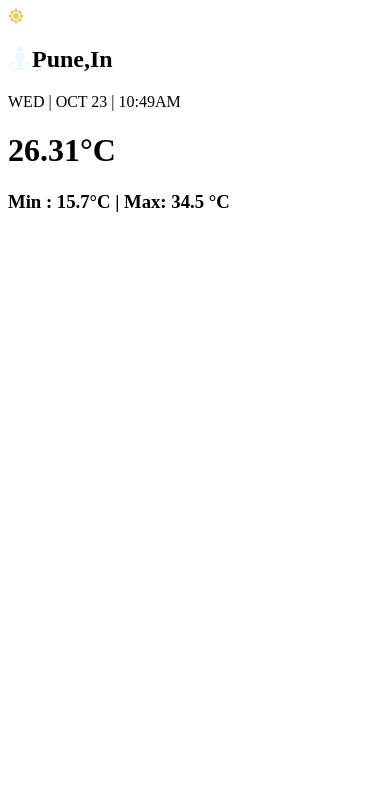
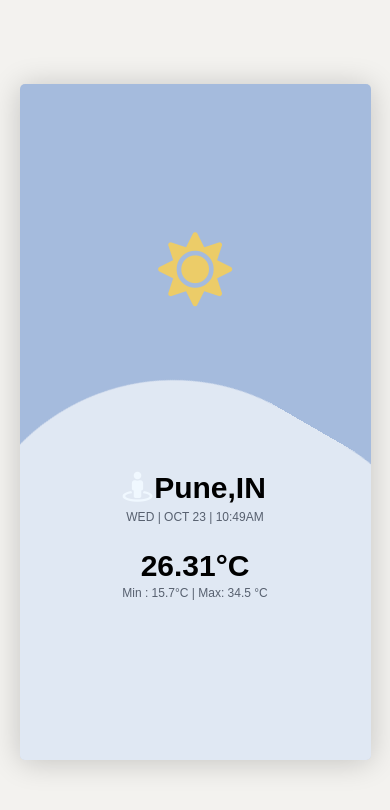
Before and after one commit to dipakpandey107/Weather-App, a plain HTML site: page home.html in a window 390 px wide. Drawn offline with Linux system fonts and the light colour scheme.

Commit message:
add css design

```diff
--- /dev/null
+++ b/home.css
@@ -0,0 +1,192 @@
+* {
+    padding: 0;
+    margin: 0;
+    /* font-family: "Jost", sans-serif; */
+    font-family: "Quicksand", sans-serif;
+  }
+
+  body {
+    background: #f3f2ef;
+    display: flex;
+    justify-content: center;
+    align-items: center;
+    flex-wrap: wrap;
+    height: 100vh;
+    width: 100vw;
+  }
+
+  html,
+  body {
+    font-size: 62.5%;
+    height: 100%;
+  }
+
+  html {
+    background: #eee;
+  }
+
+  .box {
+    width: 20vw;
+    height: 60vh;
+    border-radius: 0.5rem;
+    box-shadow: 0 0.2rem 3rem rgba(0, 0, 0, 0.2);
+    background: #a5bbdd;
+    position: relative;
+    overflow: hidden;
+    transform: translate3d(0, 0, 0);
+    min-width: 20rem;
+    min-height: 35rem;
+  }
+
+  .wave {
+    opacity: 0.3;
+    position: absolute;
+    top: 120%;
+    left: 50%;
+    background: white;
+    width: 50rem;
+    height: 50rem;
+    margin-left: -25rem;
+    margin-top: -25rem;
+    transform-origin: 50% 48%;
+    border-radius: 43%;
+    animation: drift 3000ms infinite linear;
+    z-index: 1;
+  }
+
+  .wave.-three {
+    animation: drift 5000ms infinite linear;
+    z-index: 2 !important;
+    opacity: 0.2;
+  }
+
+  .wave.-two {
+    animation: drift 7000ms infinite linear;
+    opacity: 0.1;
+    z-index: 3 !important;
+  }
+
+  .box:after {
+    content: "";
+    display: block;
+    left: 0;
+    top: 0;
+    width: 100%;
+    height: 100%;
+    z-index: 11;
+    transform: translate3d(0, 0, 0);
+  }
+
+  @keyframes drift {
+    from {
+      transform: rotate(0deg);
+    }
+    from {
+      transform: rotate(360deg);
+    }
+  }
+  .info {
+    position: absolute;
+    bottom: 0;
+    width: 100%;
+    height: 45%;
+    z-index: 4;
+  }
+
+  .location {
+    margin-top: 1.5rem;
+    text-align: center;
+    font-weight: 800;
+    font-size: 3rem;
+  }
+
+  .fa-street-view {
+    animation: rotates 3s linear infinite alternate;
+  }
+
+  @keyframes rotates {
+    from {
+      transform: translateX(-0.5rem);
+    }
+    to {
+      transform: translateX(0.5rem);
+    }
+  }
+
+  #date {
+    text-align: center;
+    margin-top: 0.5rem;
+    color: #57606f;
+    font-size: 1.2rem;
+    font-weight: 300;
+    text-transform: uppercase;
+  }
+
+  .temp {
+    margin-top: 2.5rem;
+    text-align: center;
+    font-size: 3rem;
+  }
+
+  .tempmin_max {
+    text-align: center;
+    margin-top: 0.3rem;
+    font-weight: 300;
+    font-size: 1.2rem;
+    color: #57606f;
+  }
+
+  #weathercon {
+    height: 55%;
+    display: flex;
+    justify-content: center;
+    align-items: center;
+    font-size: 3em;
+  }
+
+  #weathercon .fas {
+    font-size: 6rem;
+    animation: fas-anime 3s linear infinite alternate;
+  }
+
+  @keyframes fas-anime {
+    from {
+      transform: scale(1.1);
+    }
+    to {
+      transform: scale(1.5);
+    }
+  }
+
+  @media (max-width: 600px) {
+    .box {
+      width: 90vw;
+      height: 80vh;
+    }
+
+    .wave {
+      top: 85%;
+    }
+
+    #weathercon {
+      font-size: 5em;
+    }
+
+    .info {
+      font-size: 1.5rem;
+    }
+  }
+  @media (max-height: 500px) {
+    .box {
+      height: 80vh;
+    }
+
+    .wave {
+      top: 115%;
+    }
+  }
+  body > span {
+    width: 100vw;
+    text-align: center;
+    color: grey;
+  }
--- a/home.html
+++ b/home.html
@@ -5,9 +5,8 @@
     <meta name="viewport" content="width=device-width, initial-scale=1.0" />
     <link rel="stylesheet" href="https://cdnjs.cloudflare.com/ajax/libs/font-awesome/5.10.0/css/all.min.css" integrity="sha512-PgQMlq+nqFLV4ylk1gwUOgm6CtIIXkKwaIHp/PAIWHzig/lKZSEGKEysh0TCVbHJXCLN7WetD8TFecIky75ZfQ==" crossorigin="anonymous" referrerpolicy="no-referrer" />
     <title>Weather-App</title>
-    <style>
 
-    </style>
+      <link rel="stylesheet" href="home.css">
   </head>
   <body>
     <div class="box">
@@ -19,7 +18,7 @@
         <i class="fas fa-sun" style="color: #eccc68;"></i>
       </div>
       <div class="info">
-        <h2 class="location"><i class="fas fa-street-view" style="color: aliceblue;"></i>Pune,In</h2>
+        <h2 class="location"><i class="fas fa-street-view" style="color: aliceblue;"></i>Pune,IN</h2>
         <p id="date">WED | OCT 23 | 10:49AM</p>
         <h1 class="temp">26.31°C</h1>
         <h3 class="tempmin_max">Min : 15.7°C | Max: 34.5 °C</h3>
```
